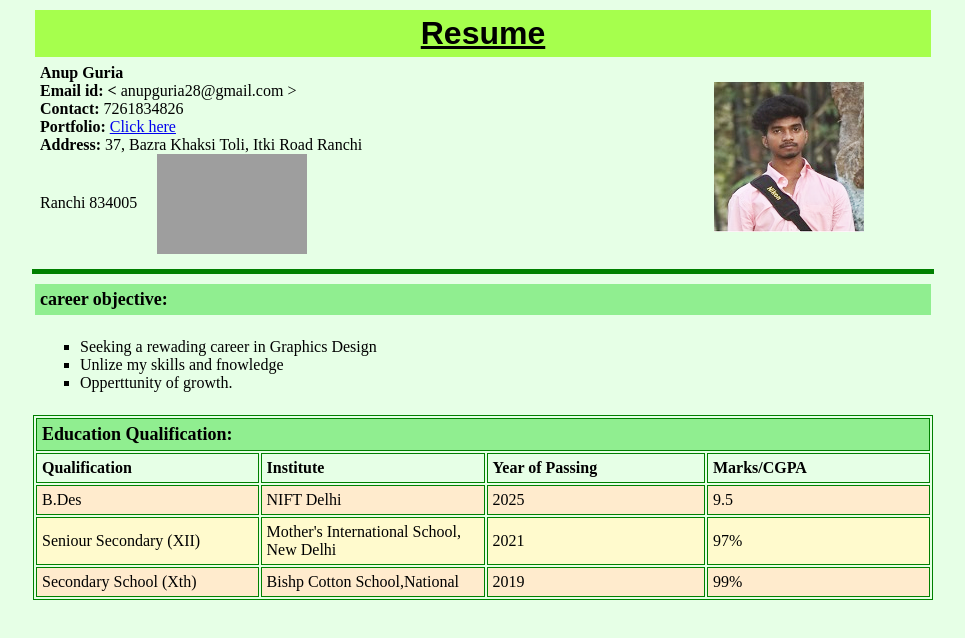
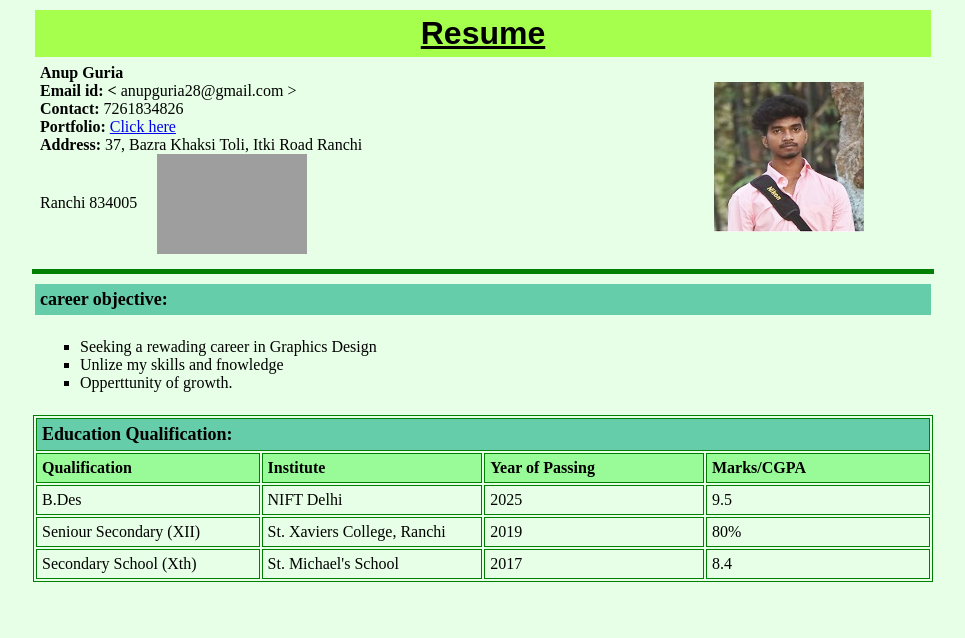
Before and after one commit to AnupGuria/Resume, a plain HTML site: page index.html in a window 1280 px wide. Shown: the whole page, without its empty margins (157-1122 px from the left). Drawn offline with Linux system fonts and the light colour scheme; grey boxes are pictures that could not be loaded.

Commit message:
Add files via upload

```diff
--- a/index.html
+++ b/index.html
@@ -32,7 +32,7 @@
     <hr width="900" size="5" color="green">
     <table width="900" cellpadding="5" align="center">
         <tr>
-            <td bgcolor="lightgreen">
+            <td bgcolor="MediumAquaMarine">
                 <font  size="4">
                     <b>
                         career objective:
@@ -61,7 +61,7 @@
     </table>
     <table border="1" bordercolor="green" width="900" cellpadding="5" align="center">
         <tr>
-            <td bgcolor="lightgreen" colspan="4">
+            <td bgcolor="MediumAquaMarine" colspan="4">
                 <font size="4">
                     <b>
                         Education Qualification:
@@ -71,29 +71,29 @@
 
             </td>
         </tr>
-        <tr>
+        <tr bgcolor="PaleGreen " >
             <td width="225"><b>Qualification</b></td>
             <td width="225"><b>Institute</b></td>
             <td width="225"><b>Year of Passing</b></td>
             <td width="225"><b>Marks/CGPA</b></td>
         </tr>
-        <tr bgcolor="BlanchedAlmond">
+        <tr bgcolor="">
             <td>B.Des</td>
             <td>NIFT Delhi</td>
             <td>2025</td>
             <td>9.5</td>
         </tr>
-        <tr bgcolor="LemonChiffon">
+        <tr bgcolor="">
             <td>Seniour Secondary (XII)</td>
-            <td>Mother's International School, New Delhi</td>
-            <td>2021</td>
-            <td>97%</td>
+            <td>St. Xaviers College, Ranchi</td>
+            <td>2019</td>
+            <td>80%</td>
         </tr>
-        <tr bgcolor="BlanchedAlmond">
+        <tr bgcolor="">
             <td>Secondary School (Xth)</td>
-            <td>Bishp Cotton School,National</td>
-            <td>2019</td>
-            <td>99%</td>
+            <td>St. Michael's School</td>
+            <td>2017</td>
+            <td>8.4</td>
         </tr>
 
     </table>
```
